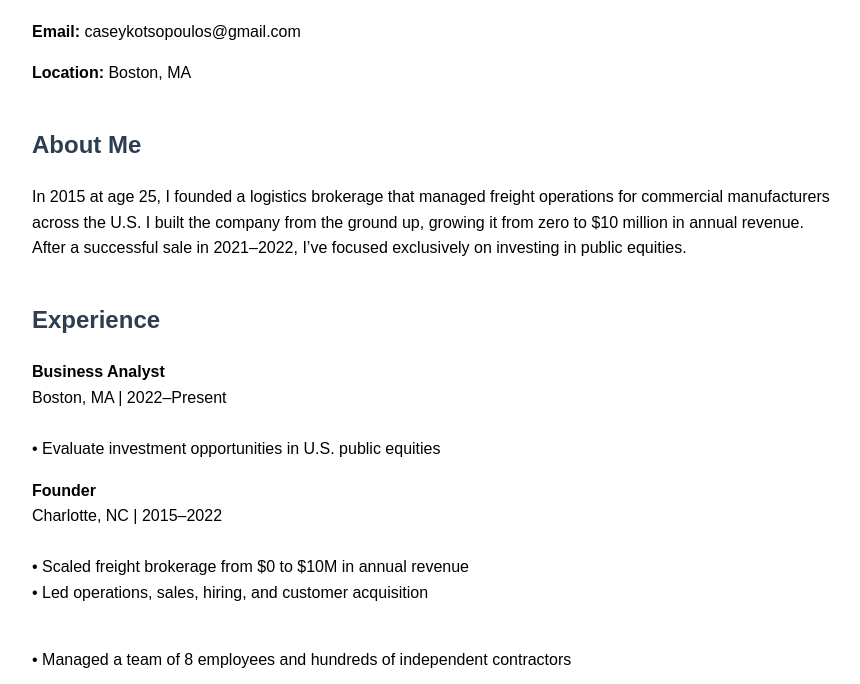
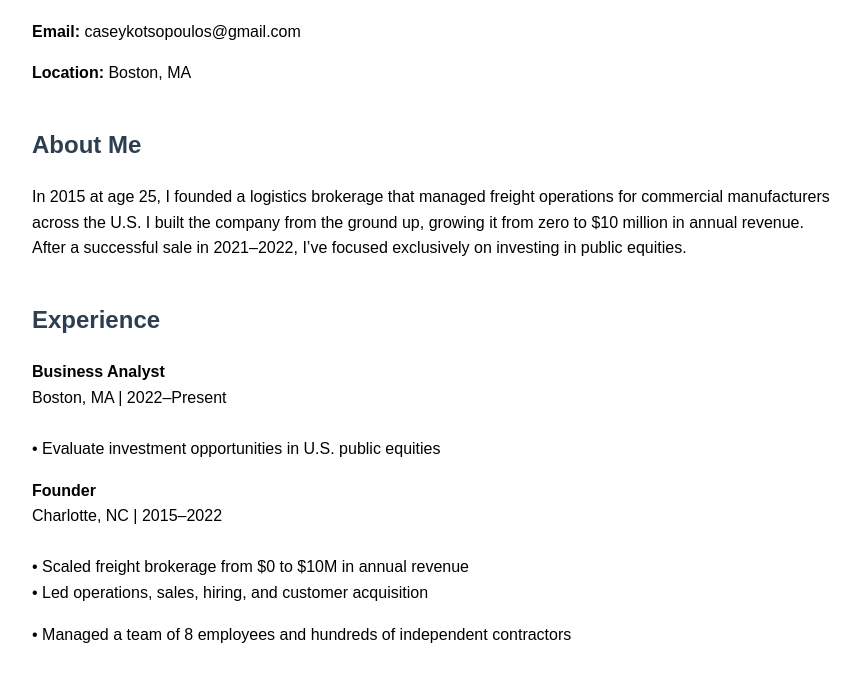
Before and after one commit to caseyjames1990/caseyjames1990.github.io, a plain HTML site: page index.html in a window 1280 px wide. Shown: the part 94-778 px from the top of the page, without its empty margins (8-868 px from the left). Drawn offline with Linux system fonts and the light colour scheme.

Commit message:
Update index.html

```diff
--- a/index.html
+++ b/index.html
@@ -41,7 +41,7 @@
     Charlotte, NC | 2015–2022<br><br>
 
     • Scaled freight brokerage from $0 to $10M in annual revenue<br>
-    • Led operations, sales, hiring, and customer acquisition</p><br>
+    • Led operations, sales, hiring, and customer acquisition</p>
     • Managed a team of 8 employees and hundreds of independent contractors
 
   </div>
```
